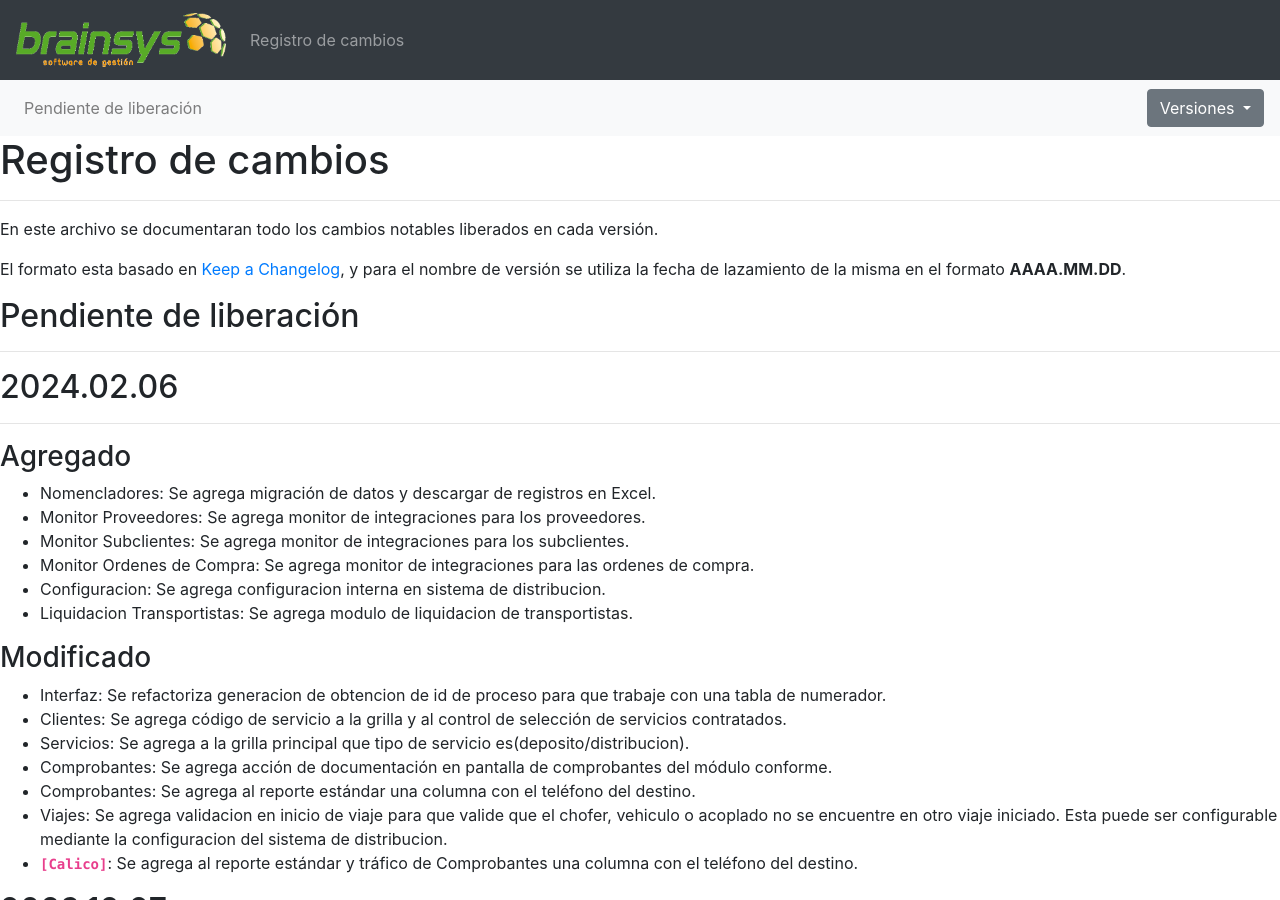
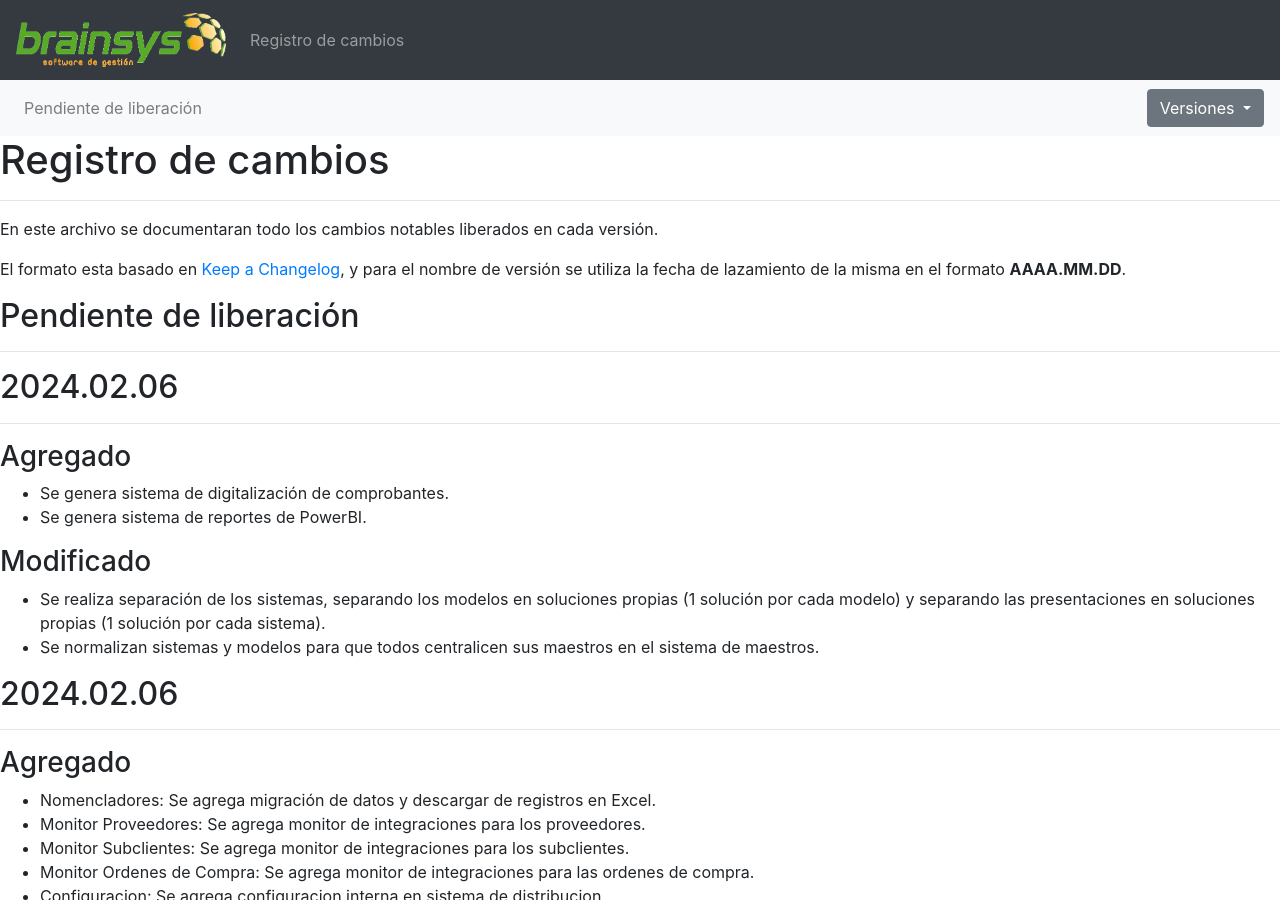
Before and after one commit to brainsys-arsaad/versionado, a Jekyll site: the page built from registro-cambios.markdown, in a window 1280 px wide and 900 px high. Built offline with Jekyll 4.4.1, drawn with Linux system fonts in a browser that asks for light colours.

Commit message:
Update registro-cambios.markdown

```diff
--- a/registro-cambios.markdown
+++ b/registro-cambios.markdown
@@ -6,6 +6,8 @@ navegacion:
     - nombre: "Pendiente de liberación"
       link: "registro-cambios#pendiente-de-liberación"
   versiones:
+    - nombre: "2024.10.03"
+      link: "registro-cambios#20241003"
     - nombre: "2024.02.06"
       link: "registro-cambios#20240206"
     - nombre: "2023.12.27"
@@ -103,6 +105,17 @@ El formato esta basado en [Keep a Changelog](https://keepachangelog.com/es-ES/1.
 
 ## Pendiente de liberación
 ---
+
+## 2024.02.06
+---
+
+### Agregado
+- Se genera sistema de digitalización de comprobantes.
+- Se genera sistema de reportes de PowerBI.
+
+### Modificado
+- Se realiza separación de los sistemas, separando los modelos en soluciones propias (1 solución por cada modelo) y separando las presentaciones en soluciones propias (1 solución por cada sistema).
+- Se normalizan sistemas y modelos para que todos centralicen sus maestros en el sistema de maestros.
 
 ## 2024.02.06
 ---
```
